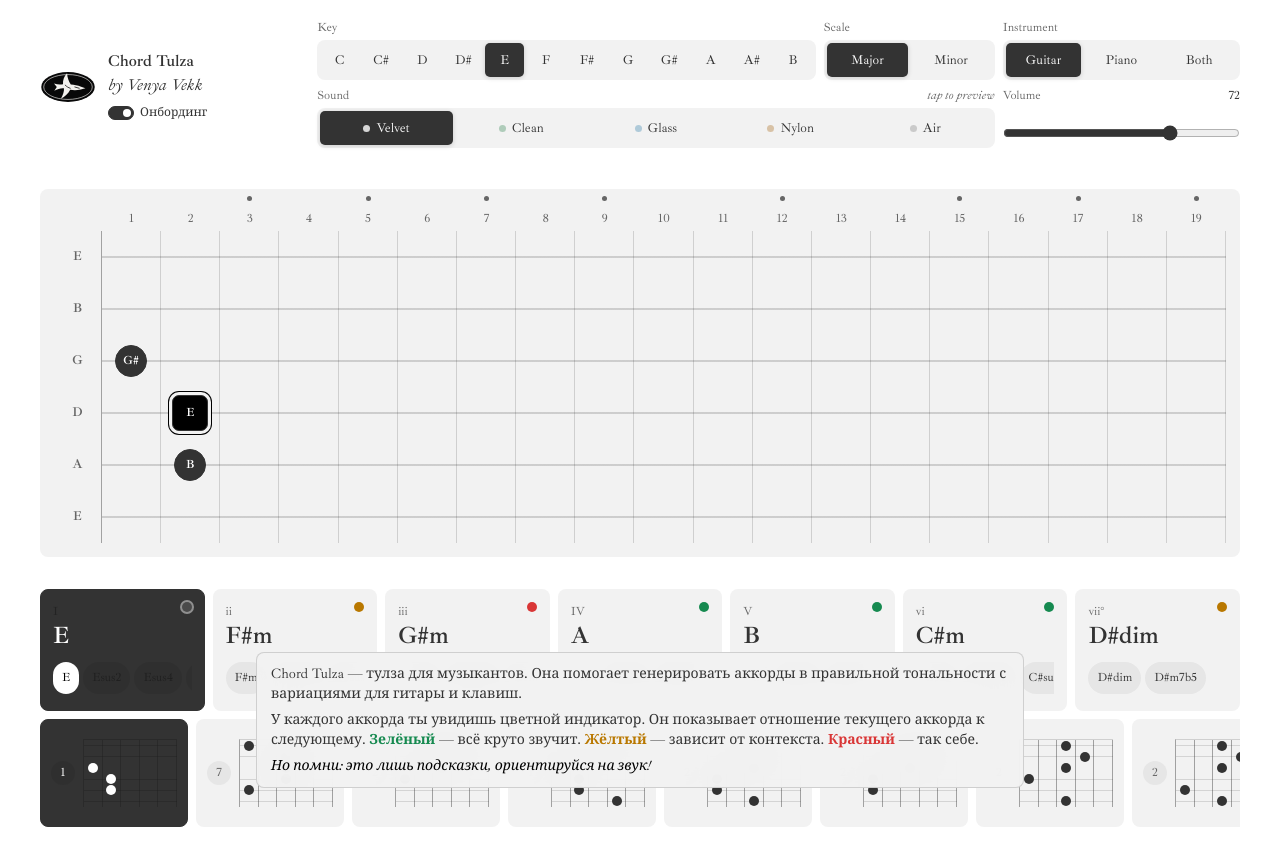
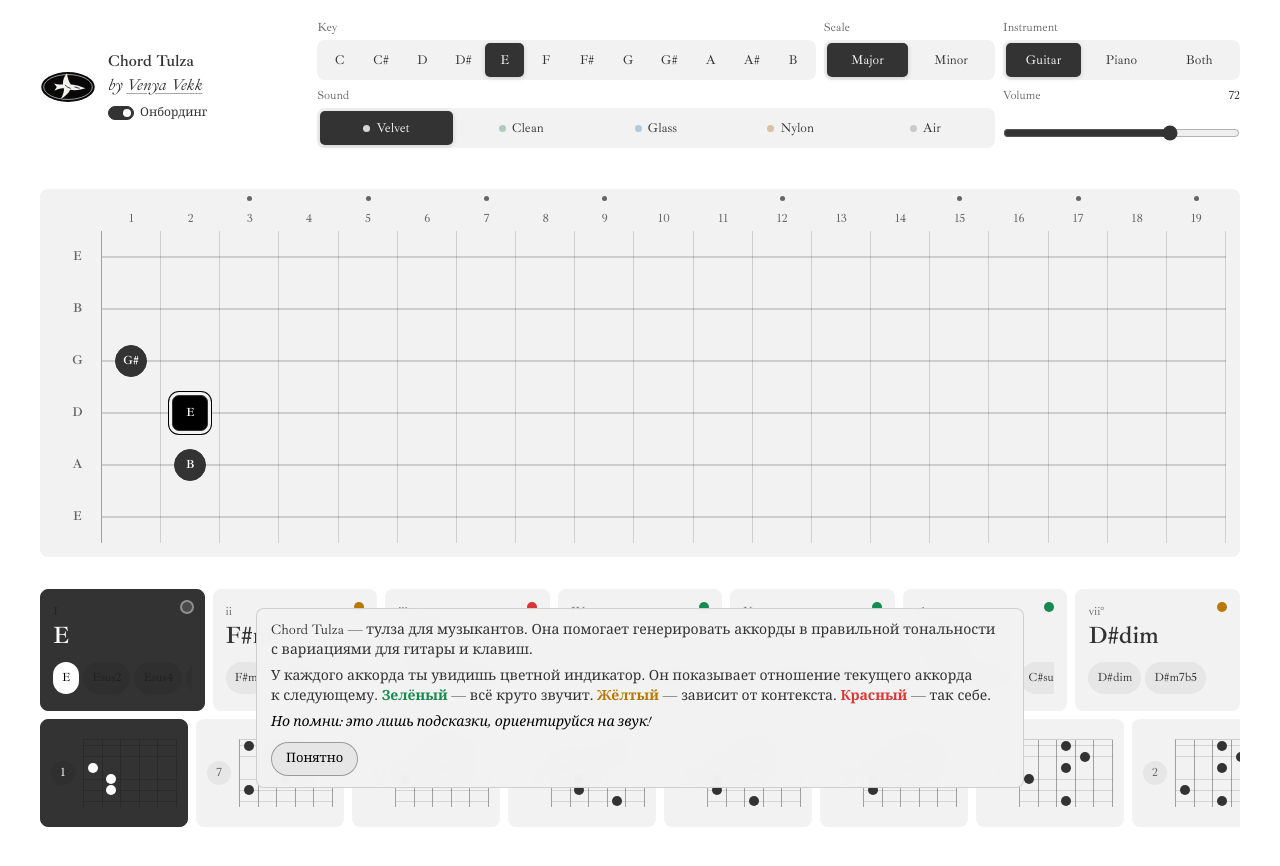
Before and after one commit to venyavekk-dev/chords, a React (Vite) app: page / in a window 1280 px wide. Both pictures are taken after a click on the button "Онбординг". Shown: the top 866 px of the page. Built offline with nearby package versions, Linux system fonts and the light colour scheme.

Commit message:
Add acknowledged contextual chord tips

```diff
--- a/src/App.tsx
+++ b/src/App.tsx
@@ -1,3 +1,4 @@
+import type { ReactNode } from "react";
 import { useEffect, useMemo, useState } from "react";
 import { MinimalFretboard } from "./components/MinimalFretboard";
 import { PianoKeyboard } from "./components/PianoKeyboard";
@@ -19,6 +20,7 @@ export default function App() {
   const [volume, setVolume] = useState(initial.volume ?? 0.72);
   const [sound, setSound] = useState<SoundPreset>(initial.sound ?? "Velvet");
   const [onboardingOpen, setOnboardingOpen] = useState(false);
+  const [onboardingAcknowledged, setOnboardingAcknowledged] = useState(false);
   const [voicingMemory, setVoicingMemory] = useState<Record<string, string>>(initial.voicingMemory ?? {});
   const chords = useMemo(() => buildDiatonicChords(keyRoot, scaleMode), [keyRoot, scaleMode]);
   const chordVariants = useMemo(() => chords.map((chord) => variantsForChord(chord, keyRoot, scaleMode)), [chords, keyRoot, scaleMode]);
@@ -30,6 +32,9 @@ export default function App() {
   const visibleChord = previewChord ?? activeChord;
   const visibleVoicings = useMemo(() => generateVoicings(visibleChord.symbol), [visibleChord.symbol]);
   const visibleVoicing = previewVoicing ?? (previewChord ? visibleVoicings[0] : selectedVoicing);
+  const relationText = previewChord
+    ? transitionExplanation(activeChord, previewChord, scaleMode)
+    : defaultTransitionAdvice(activeChord);
 
   useEffect(() => {
     setActiveChord(chords[0]);
@@ -143,7 +148,11 @@ export default function App() {
             </button>
           ))}
         </section>
-        {onboardingOpen && <RelationshipHint />}
+        {onboardingOpen && (
+          <RelationshipHint acknowledged={onboardingAcknowledged} onAcknowledge={() => setOnboardingAcknowledged(true)}>
+            {relationText}
+          </RelationshipHint>
+        )}
       </main>
     </div>
   );
@@ -205,3 +214,51 @@ function transitionRelation(from: DegreeChord, to: DegreeChord, mode: ScaleMode)
   if (from.functionName === to.functionName) return "weak";
   return "ok";
 }
+
+function defaultTransitionAdvice(from: DegreeChord) {
+  if (from.functionName === "tonic") {
+    return <span>Сейчас ты в{"\u00A0"}<mark className="home-word">доме</mark>: лучше вести в{"\u00A0"}прогулку или сразу создать <mark className="tension-word">напряжение</mark>.</span>;
+  }
+  if (from.functionName === "subdominant") {
+    return <span>Сейчас ты вышел гулять: хорошо вести дальше в{"\u00A0"}<mark className="tension-word">напряжение</mark>, потом домой.</span>;
+  }
+  if (from.functionName === "dominant") {
+    return <span>Сейчас есть <mark className="tension-word">напряжение</mark>: сильнее всего звучит возврат в{"\u00A0"}<mark className="home-word">дом</mark>.</span>;
+  }
+  return <span>Это цветовой аккорд: ищи рядом <mark className="home-word">дом</mark> или мягкое развитие.</span>;
+}
+
+function transitionExplanation(from: DegreeChord, to: DegreeChord, mode: ScaleMode): ReactNode {
+  const relation = transitionRelation(from, to, mode);
+  const fromFunction = functionLabel(from.functionName);
+  const toFunction = functionLabel(to.functionName);
+  if (from.degree === to.degree) return <span>Стоишь на{"\u00A0"}месте: удерживаешь текущее настроение без{"\u00A0"}движения.</span>;
+  if (from.functionName === "dominant" && to.functionName === "tonic") {
+    return <span>Возвращение в{"\u00A0"}<mark className="home-word">дом</mark>: <mark className="tension-word">напряжение</mark> красиво разрешается.</span>;
+  }
+  if (from.functionName === "subdominant" && to.functionName === "dominant") {
+    return <span>Пошёл гулять и{"\u00A0"}создал <mark className="tension-word">напряжение</mark>: хороший шаг перед возвращением домой.</span>;
+  }
+  if (from.functionName === "tonic" && to.functionName === "subdominant") {
+    return <span>Выход из{"\u00A0"}<mark className="home-word">дома</mark>: мягкое развитие без{"\u00A0"}резкого <mark className="tension-word">напряжения</mark>.</span>;
+  }
+  if (from.functionName === "tonic" && to.functionName === "dominant") {
+    return <span>Сразу создаёшь <mark className="tension-word">напряжение</mark>: появляется вопрос, который просится обратно в{"\u00A0"}<mark className="home-word">дом</mark>.</span>;
+  }
+  if (from.functionName === "dominant" && to.functionName !== "tonic") {
+    return <span><mark className="tension-word">Напряжение</mark> не{"\u00A0"}вернулось в{"\u00A0"}<mark className="home-word">дом</mark>: переход более острый и{"\u00A0"}менее устойчивый.</span>;
+  }
+  if (from.functionName === to.functionName) {
+    return <span>Оба аккорда из{"\u00A0"}одной зоны ({fromFunction}): цвет меняется, но{"\u00A0"}движение слабее.</span>;
+  }
+  if (relation === "good") return <span>Естественное движение: {fromFunction} ведёт в{"\u00A0"}{toFunction}.</span>;
+  if (relation === "weak") return <span>Слабая смена функции: может звучать статично или спорно.</span>;
+  return <span>Рабочая связка: {fromFunction} переходит в{"\u00A0"}{toFunction} без{"\u00A0"}сильного конфликта.</span>;
+}
+
+function functionLabel(functionName: DegreeChord["functionName"]) {
+  if (functionName === "tonic") return "дом/тоника";
+  if (functionName === "subdominant") return "прогулка/подготовка";
+  if (functionName === "dominant") return "напряжение";
+  return "цвет";
+}
--- a/src/components/RelationshipHint.tsx
+++ b/src/components/RelationshipHint.tsx
@@ -1,11 +1,24 @@
-export function RelationshipHint() {
+import type { ReactNode } from "react";
+
+type Props = {
+  acknowledged: boolean;
+  children: ReactNode;
+  onAcknowledge: () => void;
+};
+
+export function RelationshipHint({ acknowledged, children, onAcknowledge }: Props) {
+  if (acknowledged) {
+    return <div className="relationship-hint relationship-advice" id="relationship-hint" role="note">{children}</div>;
+  }
+
   return (
-    <div className="relationship-hint" id="relationship-hint" role="note">
-      <p>Chord Tulza — тулза для музыкантов. Она помогает генерировать аккорды в правильной тональности с вариациями для гитары и клавиш.</p>
+    <div className="relationship-hint onboarding-copy" id="relationship-hint" role="note">
+      <p>Chord Tulza — тулза для музыкантов. Она помогает генерировать аккорды в&nbsp;правильной тональности с&nbsp;вариациями для&nbsp;гитары и&nbsp;клавиш.</p>
       <p>
-        У каждого аккорда ты увидишь цветной индикатор. Он показывает отношение текущего аккорда к следующему. <span className="indicator-word good">Зелёный</span> — всё круто звучит. <span className="indicator-word ok">Жёлтый</span> — зависит от контекста. <span className="indicator-word weak">Красный</span> — так себе.
+        У&nbsp;каждого аккорда ты увидишь цветной индикатор. Он показывает отношение текущего аккорда к&nbsp;следующему. <span className="indicator-word good">Зелёный</span> — всё круто звучит. <span className="indicator-word ok">Жёлтый</span> — зависит от&nbsp;контекста. <span className="indicator-word weak">Красный</span> — так&nbsp;себе.
       </p>
-      <p className="relationship-reminder">Но помни: это лишь подсказки, ориентируйся на звук!</p>
+      <p className="relationship-reminder">Но&nbsp;помни: это лишь подсказки, ориентируйся на&nbsp;звук!</p>
+      <button type="button" className="onboarding-acknowledge" onClick={onAcknowledge}>Понятно</button>
     </div>
   );
 }
--- a/src/components/TopBar.tsx
+++ b/src/components/TopBar.tsx
@@ -25,7 +25,7 @@ export function TopBar(props: Props) {
       <div className="brand">
         <img src="/logo.svg" alt="" width="56" height="34" />
         <div className="brand-title-row">
-          <h1><span>Chord Tulza</span> <i>by Venya Vekk</i></h1>
+          <h1><span>Chord Tulza</span> <i>by <a href="https://venyavekk.com/music" target="_blank" rel="noreferrer">Venya Vekk</a></i></h1>
           <button
             type="button"
             className={`onboarding-toggle ${props.onboardingOpen ? "active" : ""}`}
@@ -65,7 +65,7 @@ export function TopBar(props: Props) {
           </div>
         </fieldset>
         <fieldset className="control-group sound-control">
-          <legend>Sound <span>tap to preview</span></legend>
+          <legend>Sound</legend>
           <div className="segmented-control sound-toggle">
             {sounds.map((sound) => (
               <button type="button" aria-pressed={props.sound === sound} className={props.sound === sound ? "active" : ""} key={sound} onClick={() => props.onSound(sound)}>
--- a/src/styles.css
+++ b/src/styles.css
@@ -204,6 +204,13 @@ select {
 .brand h1 span,
 .brand h1 i {
   white-space: nowrap;
+}
+
+.brand h1 a {
+  color: inherit;
+  text-decoration-color: var(--border-strong);
+  text-decoration-thickness: 1px;
+  text-underline-offset: 3px;
 }
 
 .onboarding-toggle {
@@ -776,6 +783,10 @@ select {
   animation: hint-reveal var(--transition-fast) var(--ease-default);
 }
 
+.onboarding-copy {
+  pointer-events: auto;
+}
+
 .relationship-hint p {
   margin: 0;
 }
@@ -787,6 +798,42 @@ select {
 .relationship-reminder {
   color: var(--text-strong);
   font-style: italic;
+}
+
+.onboarding-acknowledge {
+  min-height: 34px;
+  margin-top: 10px;
+  padding: 7px 14px;
+  border: 1px solid var(--border-strong);
+  border-radius: var(--radius-pill);
+  background: var(--surface-hover);
+  color: var(--text-strong);
+  font-size: 0.8125rem;
+  line-height: 1;
+  transition: background var(--transition-fast), color var(--transition-fast);
+}
+
+.relationship-advice {
+  display: flex;
+  align-items: center;
+}
+
+.relationship-hint mark {
+  padding: 0 3px;
+  border-radius: 4px;
+  color: inherit;
+}
+
+.home-word {
+  border: 1px solid var(--home-border);
+  background: var(--home-bg);
+  color: var(--home-text) !important;
+}
+
+.tension-word {
+  border: 1px solid var(--tension-border);
+  background: var(--tension-bg);
+  color: var(--tension-text) !important;
 }
 
 .indicator-word {
@@ -868,6 +915,11 @@ select {
 @media (hover: hover) {
   .onboarding-toggle:hover {
     color: var(--text-strong);
+  }
+
+  .onboarding-acknowledge:hover {
+    background: var(--surface-active);
+    color: var(--page-bg);
   }
 
   .segmented-control button:not(.active):hover {
```
Also changed, not shown: 2 other files (tests, documents, lock files or other folders).
